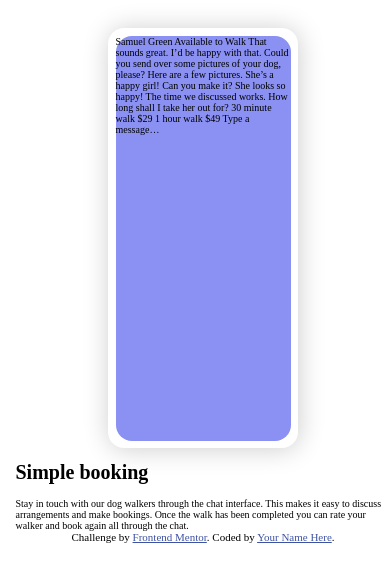
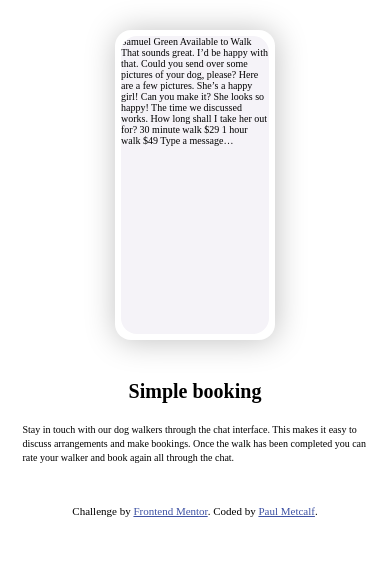
Before and after one commit to ptm48/chat-app, a website built with webpack: page src/index.html in a window 390 px wide. Built offline with nearby package versions, Linux system fonts and the light colour scheme.

Commit message:
one more extra commit on phone section

```diff
--- a/src/index.html
+++ b/src/index.html
@@ -27,7 +27,7 @@
   </head>
   <body>
     <div class="container-main">
-      <div class="spacer-2rem"></div>
+      <div class="spacer-3rem"></div>
       <div class="phone">
         <div class="phone__screen">
           Samuel Green Available to Walk That sounds great. I’d be happy with
@@ -39,18 +39,24 @@
       </div>
 
       <div class="container-info">
+        <div class="spacer-4rem"></div>
         <h1>Simple booking</h1>
-        Stay in touch with our dog walkers through the chat interface. This
-        makes it easy to discuss arrangements and make bookings. Once the walk
-        has been completed you can rate your walker and book again all through
-        the chat.
+        <div class="spacer-2rem"></div>
+        <div class="container-info__text">
+          Stay in touch with our dog walkers through the chat interface. This
+          makes it easy to discuss arrangements and make bookings. Once the walk
+          has been completed you can rate your walker and book again all through
+          the chat.
+        </div>
       </div>
+
+      <div class="spacer-4rem"></div>
 
       <div class="attribution">
         Challenge by
         <a href="https://www.frontendmentor.io?ref=challenge" target="_blank"
           >Frontend Mentor</a
-        >. Coded by <a href="#">Your Name Here</a>.
+        >. Coded by <a href="#">Paul Metcalf</a>.
       </div>
     </div>
   </body>
--- a/src/scss/abstracts/_variables.scss
+++ b/src/scss/abstracts/_variables.scss
@@ -1,9 +1,12 @@
-$phone-width: 19rem;
-$phone-height: 42rem;
+$phone-width: 16rem;
+$phone-height: 31rem;
 $phone-corner-radius: 4.1rem;
-$screen-border-around: 1.5rem;
+$screen-border-around: 1.2rem;
 $screen-width: ($phone-width - $screen-border-around);
 $screen-height: ($phone-height - $screen-border-around);
 $screen-corner-radius: ($phone-corner-radius - 2.5rem);
 $screen-margin-left-right: ($screen-border-around / 2);
 $screen-margin-top-bottom: ($screen-border-around / 2);
+
+//colours
+$screen-colour: #f5f3f8;
--- a/src/scss/base/_base.scss
+++ b/src/scss/base/_base.scss
@@ -1,5 +1,7 @@
 * {
   box-sizing: border-box;
+  margin: 0;
+  padding: 0;
 }
 
 html {
--- a/src/scss/components/_container.scss
+++ b/src/scss/components/_container.scss
@@ -5,4 +5,14 @@
     height: 100vh;
     margin: 0 auto;
   }
+
+  &-info {
+    & h1 {
+      text-align: center;
+    }
+    &__text {
+      margin: 0 1.5rem;
+      line-height: 1.4rem;
+    }
+  }
 }
--- a/src/scss/components/_phone.scss
+++ b/src/scss/components/_phone.scss
@@ -3,17 +3,18 @@
   height: $phone-height;
   display: block;
   margin: 0 auto;
-  box-shadow: 1px 1px 27px rgba($color: #000000, $alpha: 0.2);
+  box-shadow: 1px 1px 31px rgba($color: #000000, $alpha: 0.25);
   border-radius: $screen-corner-radius;
   background-color: white;
 
   &__screen {
     width: $screen-width;
     height: $screen-height;
-    background-color: rgb(138, 145, 243);
     position: relative;
     left: $screen-margin-left-right;
     top: $screen-margin-top-bottom;
     border-radius: $screen-corner-radius;
+    background-color: $screen-colour;
+    overflow: hidden;
   }
 }
--- a/src/scss/utilities/_spacer.scss
+++ b/src/scss/utilities/_spacer.scss
@@ -3,4 +3,12 @@
     padding-top: 2rem;
     width: 100%;
   }
+  &-3rem {
+    padding-top: 3rem;
+    width: 100%;
+  }
+  &-4rem {
+    padding-top: 4rem;
+    width: 100%;
+  }
 }
```
